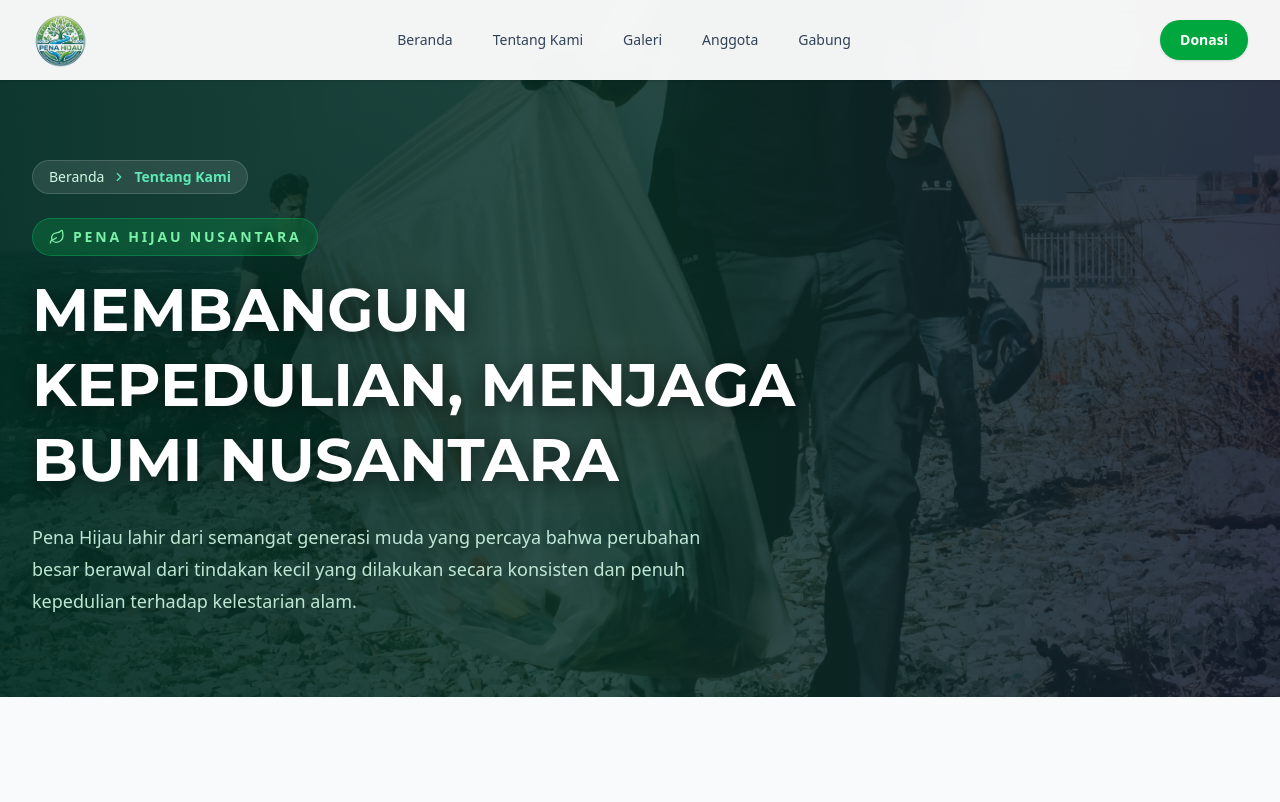
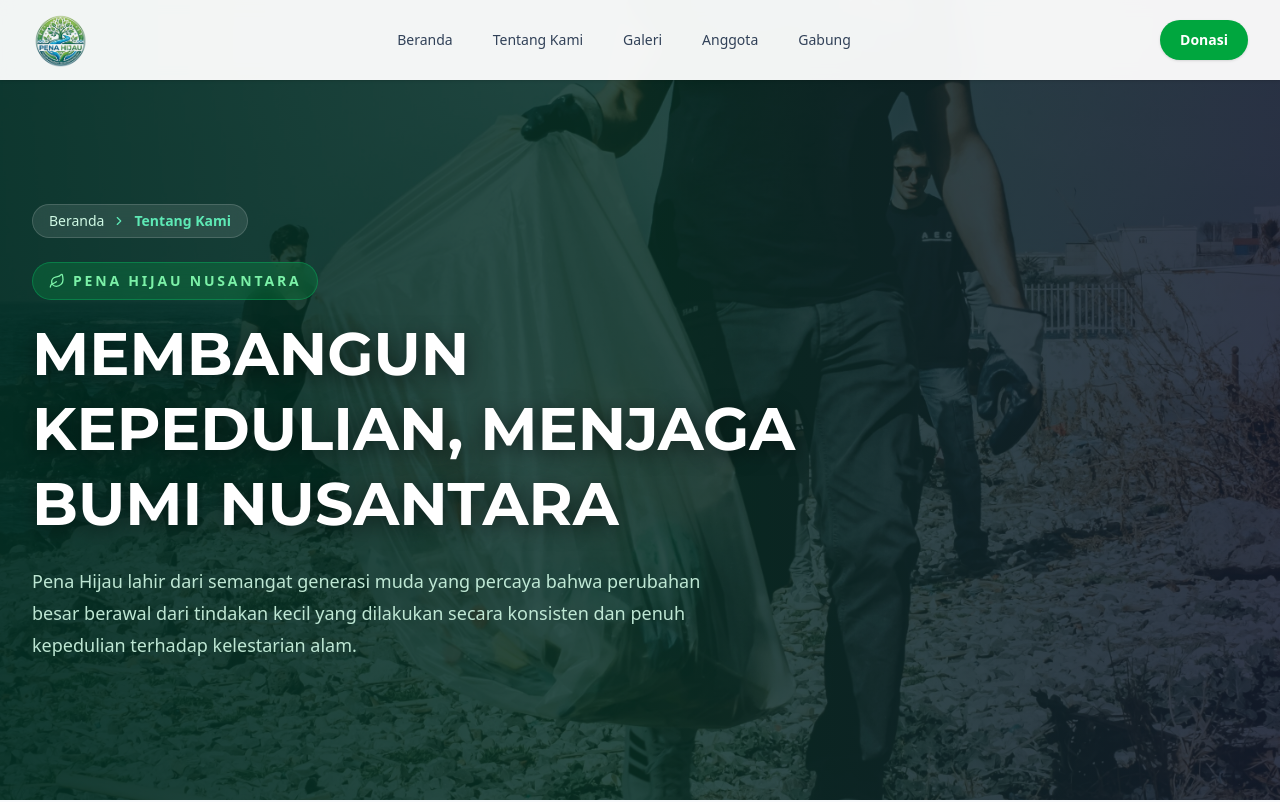
Before and after one commit to mardinajalah/pena-hijau, a Next.js app in the folder apps/frontend/: page /about in a window 1280 px wide. Shown: the top 802 px of the page. Built offline with nearby package versions, Linux system fonts and the light colour scheme.

Commit message:
refactor: Update HeroSection and AboutHero components for improved layout and spacing

```diff
--- a/apps/frontend/components/layouts/HeroSection.tsx
+++ b/apps/frontend/components/layouts/HeroSection.tsx
@@ -10,7 +10,7 @@ const montserrat = Montserrat({
 
 const HeroSection = () => {
   return (
-    <section className='relative flex min-h-[92vh] w-full items-center overflow-hidden pt-20 pb-16'>
+    <section className='relative flex min-h-svh w-full items-center overflow-hidden pt-32 sm:pt-36 lg:pt-40 pb-20 sm:pb-24'>
       {/* Background Image */}
       <Image
         src='/hero.webp'
--- a/apps/frontend/components/layouts/about/AboutHero.tsx
+++ b/apps/frontend/components/layouts/about/AboutHero.tsx
@@ -10,7 +10,7 @@ const montserrat = Montserrat({
 
 const AboutHero = () => {
   return (
-    <section className='relative flex min-h-[60vh] w-full items-center justify-center overflow-hidden pt-20'>
+    <section className='relative flex min-h-svh w-full items-center justify-center overflow-hidden pt-32 sm:pt-36 lg:pt-40 pb-20 sm:pb-24'>
       <Image
         src='/gallery/foto1.webp'
         alt='Tentang Pena Hijau'
@@ -21,7 +21,7 @@ const AboutHero = () => {
 
       <div className='absolute inset-0 bg-gradient-to-r from-emerald-950/90 via-emerald-950/75 to-slate-900/80' />
 
-      <div className='relative mx-auto w-full max-w-7xl px-5 py-20 sm:px-6 lg:px-8 text-center sm:text-left'>
+      <div className='relative mx-auto w-full max-w-7xl px-5 sm:px-6 lg:px-8 text-center sm:text-left z-10'>
         {/* Breadcrumb */}
         <nav className='mb-6 inline-flex items-center gap-2 rounded-full bg-white/10 px-4 py-1.5 text-xs sm:text-sm font-medium text-emerald-100 backdrop-blur-md border border-white/15'>
           <Link href='/' className='transition-colors hover:text-white'>Beranda</Link>
```
